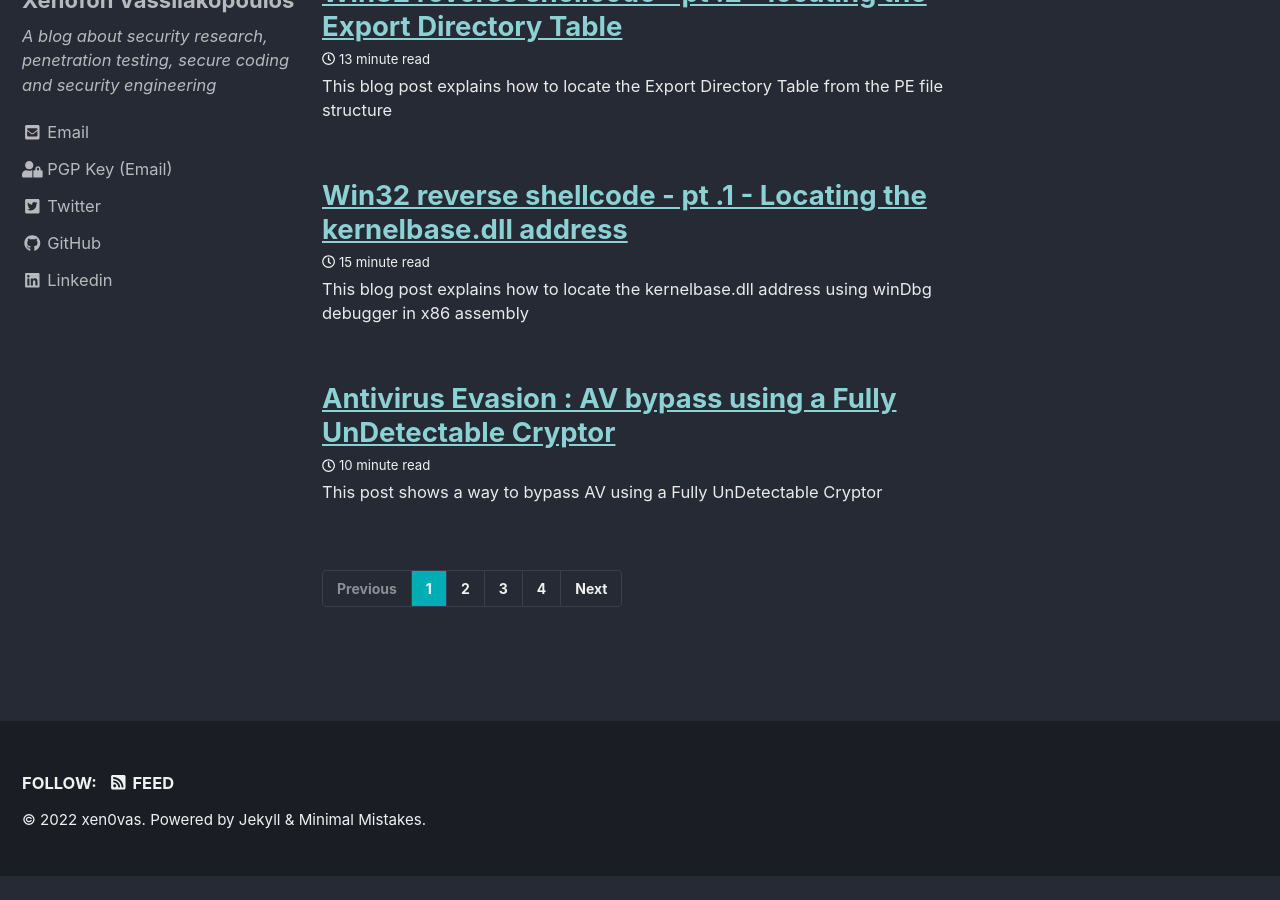
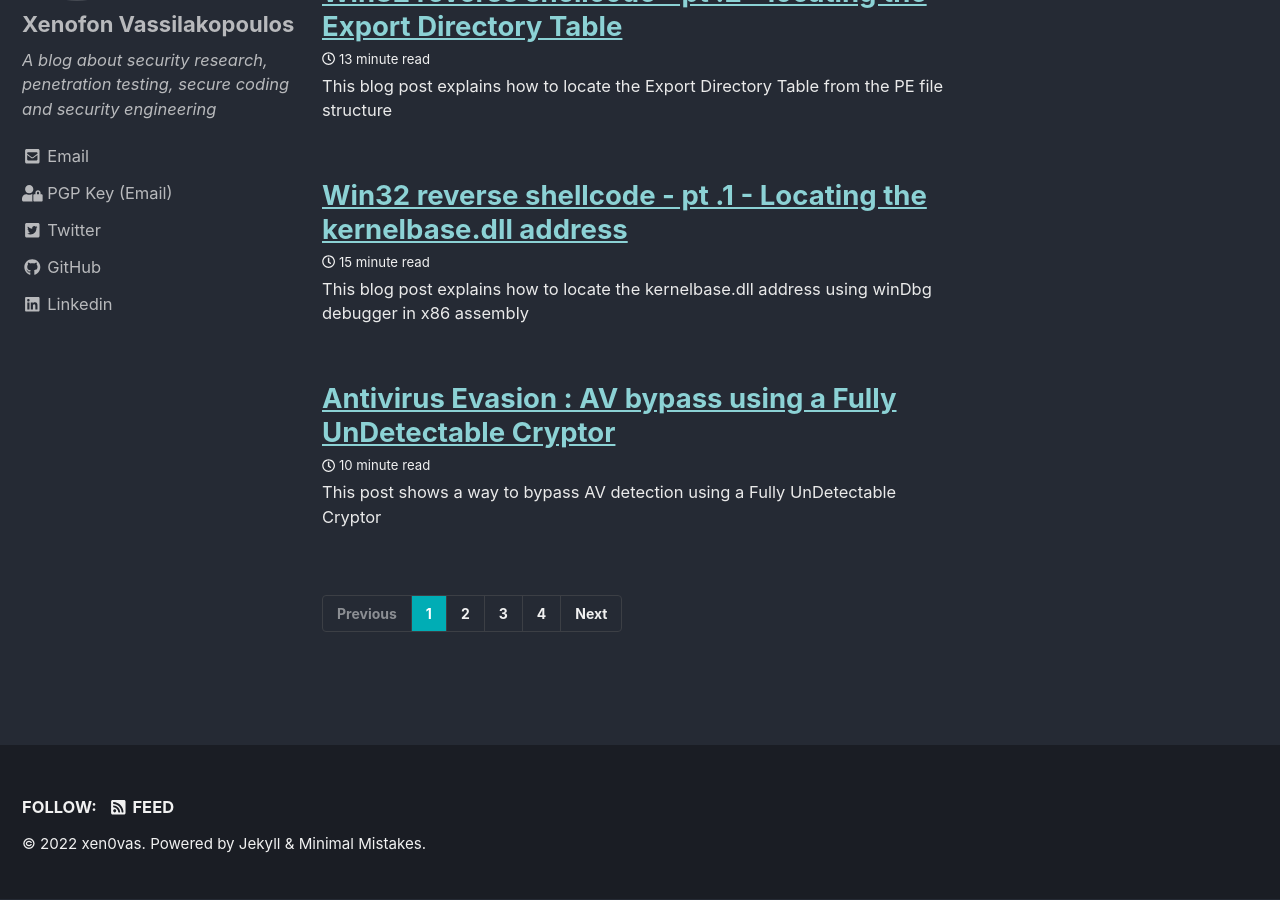
Before and after one commit to xen0vas/xen0vas.github.io, a Jekyll site: the page built from index.html, in a window 1280 px wide and 900 px high, scrolled down 635 px. Built offline with Jekyll 4.4.1, drawn with Linux system fonts in a browser that asks for light colours; cached includes are drawn as plain includes; the list of posts is cut into pages by our own code; before the commit the page ends 1510 px from its top, so only the background shows below that.

Commit message:
_config.yml update

```diff
--- a/_posts/2021-03-09-antivirus-evasion-kaspersky-endpoint-security-bypass-using-a-fully-undetectable-cryptor.md
+++ b/_posts/2021-03-09-antivirus-evasion-kaspersky-endpoint-security-bypass-using-a-fully-undetectable-cryptor.md
@@ -4,12 +4,12 @@ title: 'Antivirus Evasion : AV bypass using a Fully UnDetectable Cryptor'
 date: 2021-03-09
 comments: false
 classes: wide
-excerpt: "This post shows a way to bypass AV using a Fully UnDetectable Cryptor"
+excerpt: "This post shows a way to bypass AV detection using a Fully UnDetectable Cryptor"
 
 header:
   teaser: /assets/images/avatar.jpg
   overlay_image: /assets/images/2019/12/Affine.png
-  overlay_filter: rgba(0, 0, 0, 0.5)
+  overlay_filter: rgba(0, 0, 0, 0.8)
   actions:
     - label: "View Affine Cryptor"
       url: "https://github.com/xen0vas/Affine-Cryptor"
```
